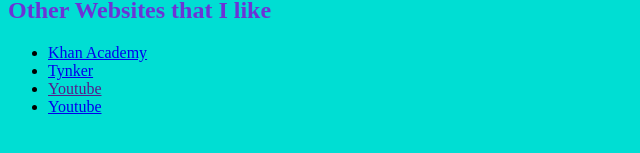
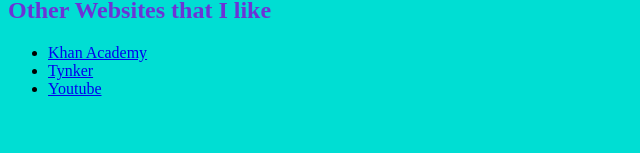
Before and after one commit to DeepaRajeshGit/ScienceLover246810.github.io, a plain HTML site: page index.html in a window 1280 px wide. Shown: the part 121-274 px from the top of the page, without its empty margins (0-640 px from the left). Drawn offline with Linux system fonts and the light colour scheme.

Commit message:
Update index.html

```diff
--- a/index.html
+++ b/index.html
@@ -26,7 +26,6 @@
     <h2>Other Websites that I like</h2>
     <ul><li><a href="https://www.khanacademy.org">Khan Academy</a></li>
       <li><a href="https://www.tynker.com/">Tynker</a></li>
-      <li><a href="">Youtube</a></li>
       <li><a href="https://www.youtube.com/">Youtube</a></li>
     </ul>
    <body>
```
